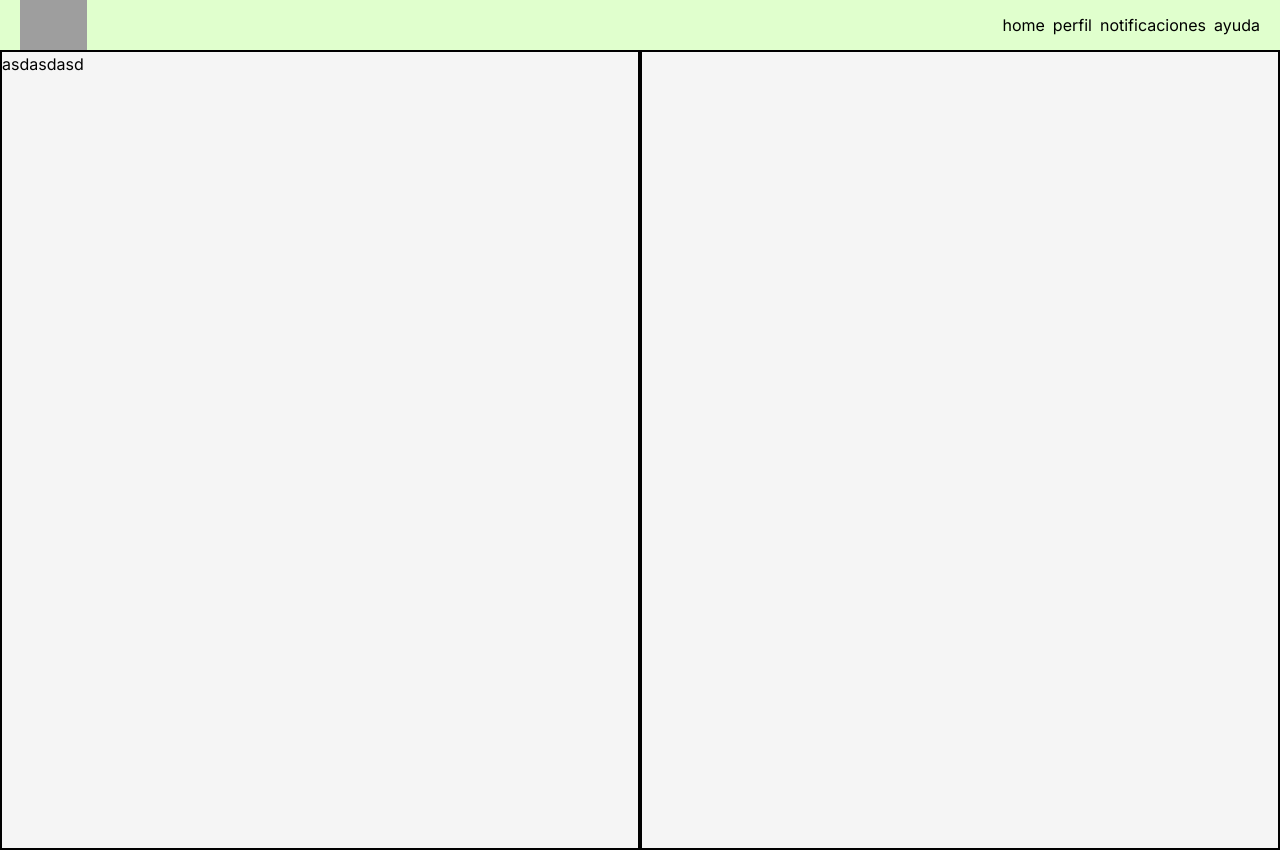
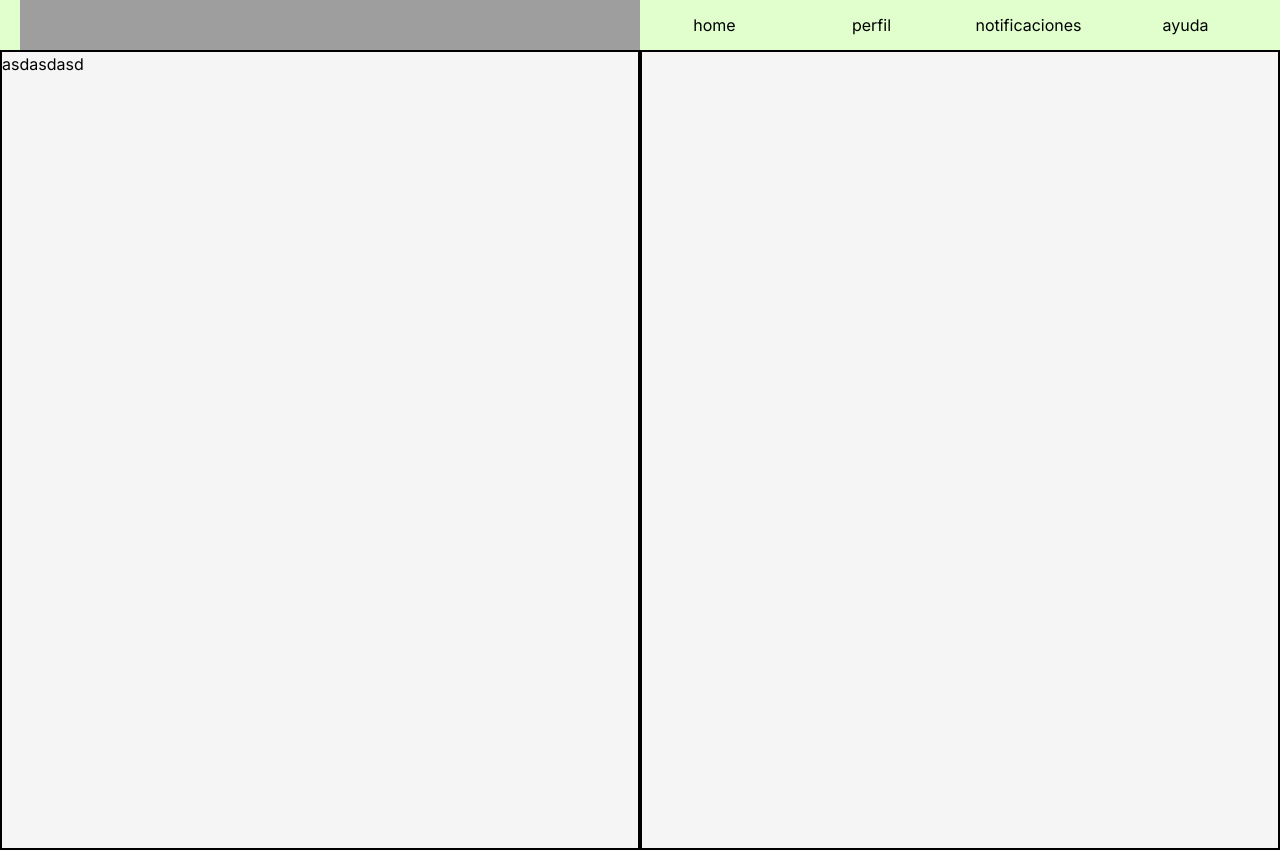
Before and after one commit to pablosecuen/Urban, a Next.js app in the folder client/: page / in a window 1280 px wide. Built offline with nearby package versions, Linux system fonts and the light colour scheme; grey boxes are pictures that could not be loaded.

Commit message:
estilos globales

```diff
--- a/client/app/globals.css
+++ b/client/app/globals.css
@@ -1,3 +1,8 @@
 @tailwind base;
 @tailwind components;
 @tailwind utilities;
+
+* {
+    width: 100%;
+    margin: 0px;
+}
```
